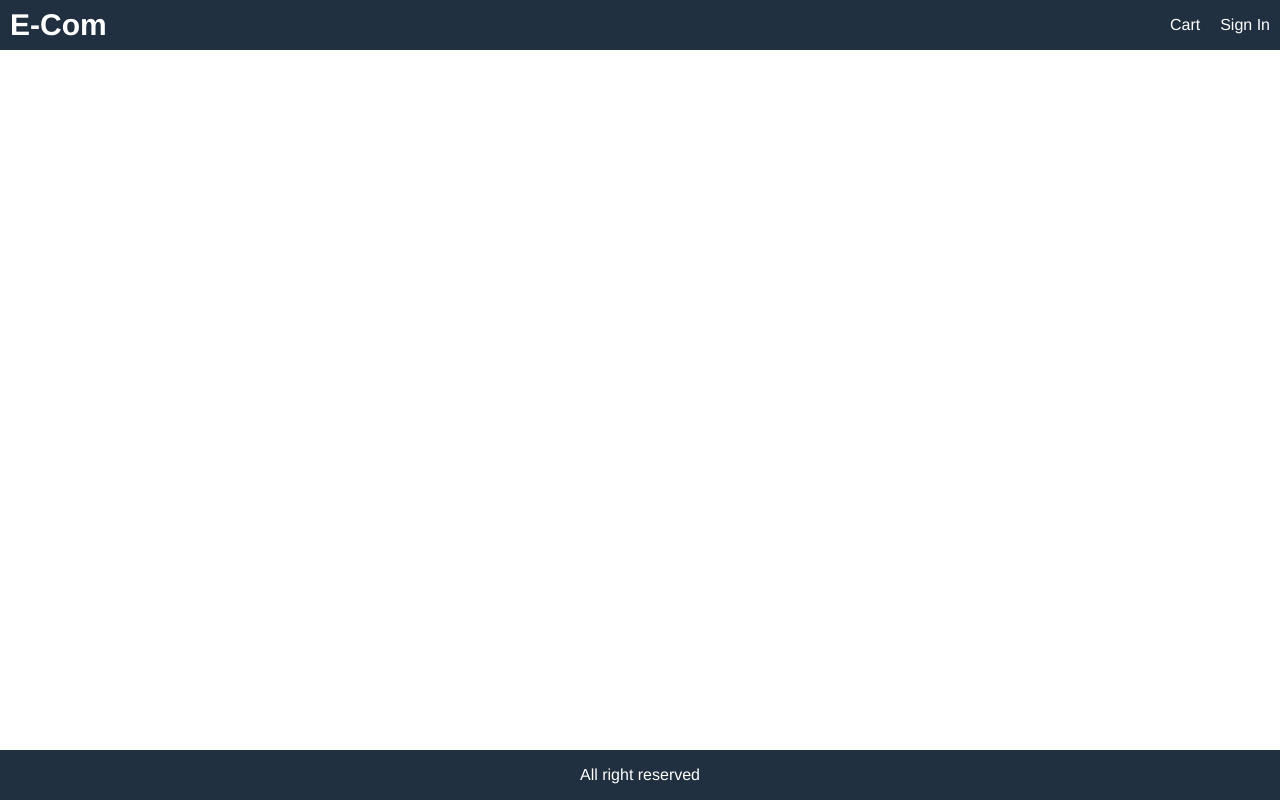
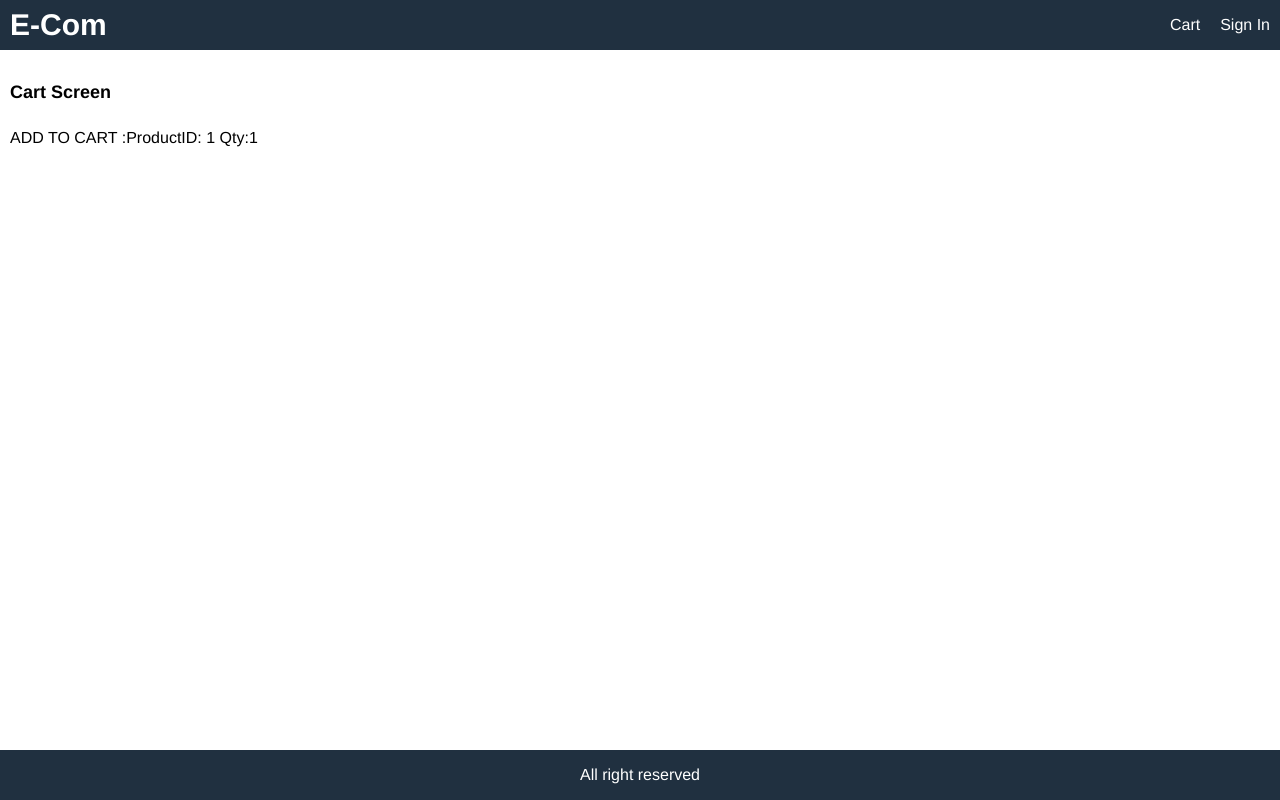
Before and after one commit to Hemal99/e-commerce, a React (Create React App) app: page /cart/1 in a window 1280 px wide. Built offline with nearby package versions, Linux system fonts and the light colour scheme; the HTML template or start-up script is replaced by a standard one.

Commit message:
added new features to cart

```diff
--- a/src/App.js
+++ b/src/App.js
@@ -1,5 +1,6 @@
 import React  from 'react';
 import {BrowserRouter ,Route} from 'react-router-dom'
+import CartScreen from './Screens/CartScreen';
 import HomeScreen from './Screens/HomeScreen';
 import ProductScreen from './Screens/ProductScreen';
 
@@ -17,6 +18,7 @@ function App() {
         </div>
       </header>
       <main>
+        <Route path="/cart/:id?"  component={CartScreen} ></Route>
         <Route path='/product/:id' component={ProductScreen} ></Route>
         <Route path='/' component={HomeScreen} exact></Route>
       </main>
--- /dev/null
+++ b/src/Screens/CartScreen.js
@@ -0,0 +1,13 @@
+import React from 'react'
+
+export default function CartScreen(props) {
+
+    const productId = props.match.params.id;
+    const qty =props.location.search? Number(props.location.search.split('=')[1]) :1
+    return (
+        <div>
+            <h1>Cart Screen</h1>
+            <p>ADD  TO CART :ProductID: {productId} Qty:{qty}</p>
+        </div>
+    )
+}
--- a/src/Screens/ProductScreen.js
+++ b/src/Screens/ProductScreen.js
@@ -1,4 +1,4 @@
-import React, { useEffect } from 'react';
+import React, { useEffect, useState } from 'react';
 import {useDispatch, useSelector} from 'react-redux';
 import { Link } from 'react-router-dom';
 import { detailsProduct } from '../actions/productAction';
@@ -9,6 +9,7 @@ import Rating from '../components/Rating';
 export default function ProductScreen(props) {
    const dispatch = useDispatch();
    const productId =props.match.params.id;
+   const [qty, setQty] = useState(1)
    // const product = data.products.find((x)=>x._id === props.match.params.id);//array.find(function(currentValue, index, arr),thisValue) ->The find() method returns the value of the first element in an array that pass a test (provided as a function)
    const productDetails=useSelector(state => state.productDetails);
    const {loading,error,product} =productDetails;
@@ -16,6 +17,10 @@ export default function ProductScreen(props) {
    useEffect(() => {
         dispatch(detailsProduct(productId));
    },[dispatch,productId])
+
+   const addToCartHandler=()=>{
+       props.history.push(`/cart/${productId}?qty={qty}`);
+   }
 
     return (
         <div>
@@ -58,16 +63,36 @@ export default function ProductScreen(props) {
                             <li>
                                 <div className='row'>
                                    <div>Status</div>
-                                   <div >{product.countInStock>0 ?<span className="success">In stock</span>:
+                                   <div>{(product.countInStock>0)?<span className="success">In stock</span>:
                                     (<span className="error">Unavailable</span>)
                                    }</div>
                                 </div>
                             </li>
-                            <li>
-                                <button className="primary block">
-                                   Add to Cart
-                                </button>
-                            </li>
+
+                                <React.Fragment>
+                                    <li>
+                                        <div className="row">
+                                            <div>
+                                                Qty
+                                            </div>
+                                            <div>
+                                                <select value={qty} onChange={e=>setQty(e.target.value)}>
+                                                    {//meke countInstock=5 nm me function eken arraye ekak return karana [0,1,2,3,4]
+                                                        [...Array(product.countInStock).keys()].map(x=>(// **************react wala rule ekak tiyna map function eken ena first element ekata key ekak danna one
+                                                            <option key={x+1} value={x+1}>{x+1}</option>//x+1 danne 0->4 ,1->5 karanna
+                                                        ))
+                                                    }
+                                                </select>
+                                            </div>
+                                        </div>
+                                    </li>
+                                    <li>
+                                        <button className="primary block" onClick={addToCartHandler}>
+                                            Add to Cart
+                                        </button>
+                                    </li>
+                                </React.Fragment>
+
                         </ul>
                     </div>
                 </div>
```
Also changed, not shown: 1 other file (tests, documents, lock files or other folders).
